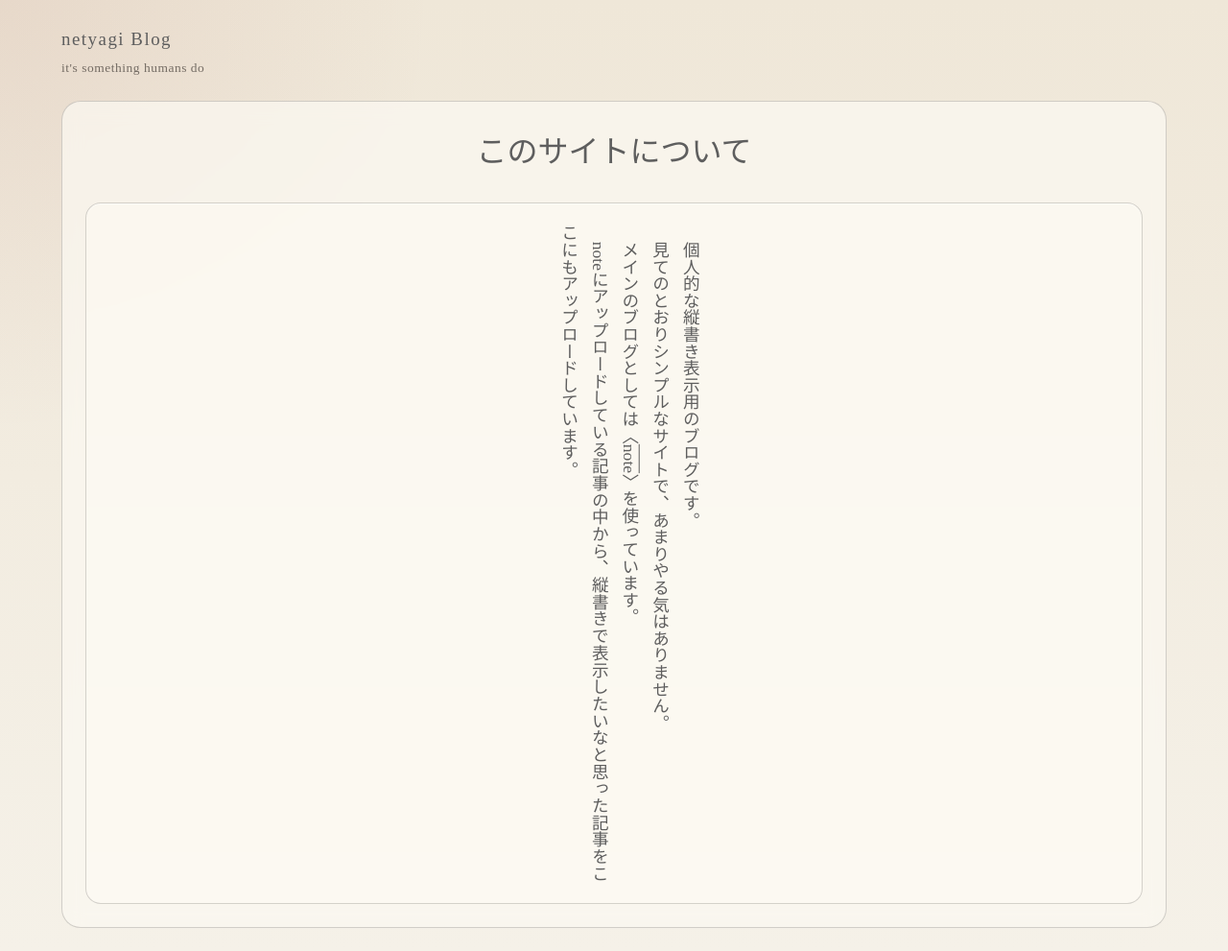
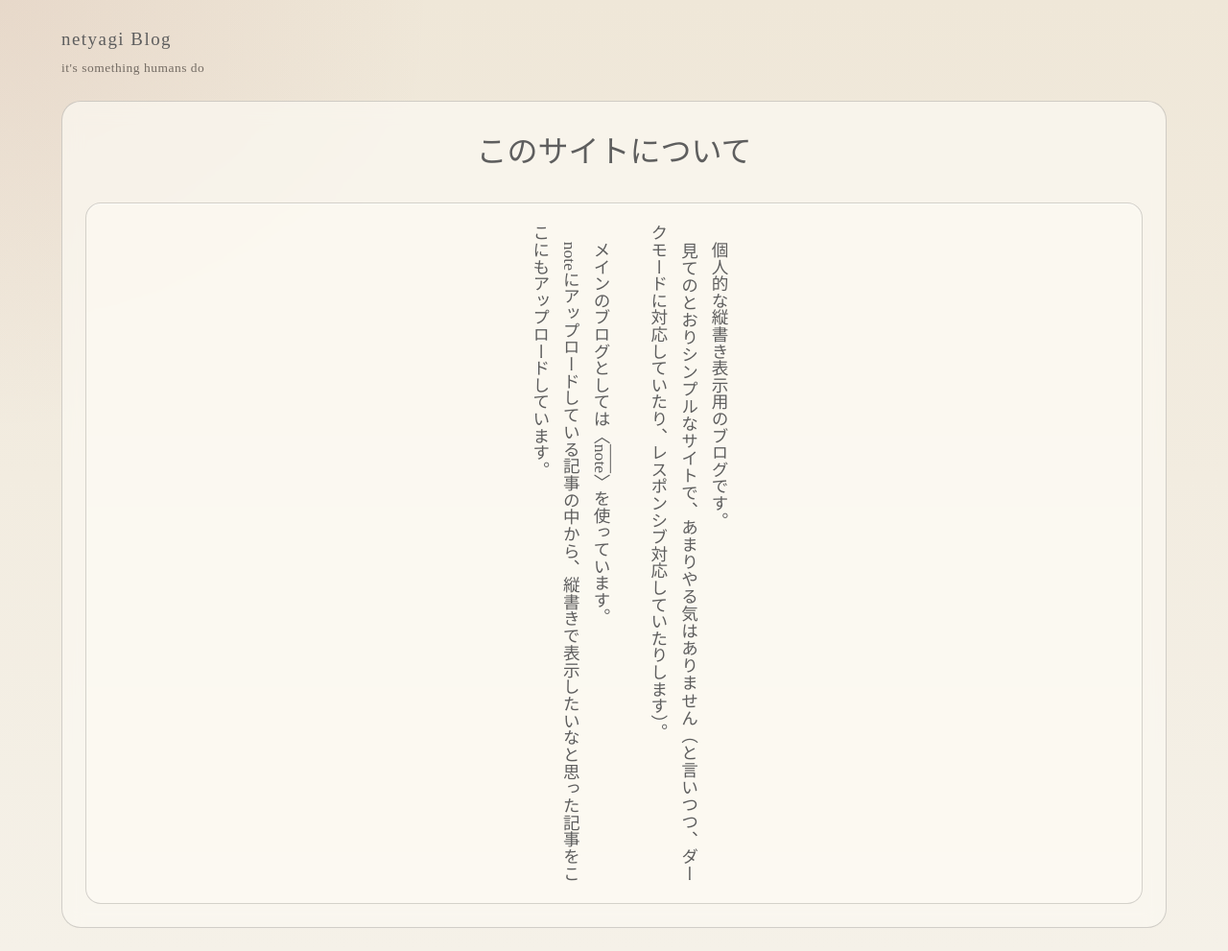
Before and after one commit to netyagi-pages/blog, a Jekyll site: the page built from about.md, in a window 1280 px wide. Shown: the whole page at 96% size. Built offline with Jekyll 4.4.1, drawn with Linux system fonts in a browser that asks for light colours.

Commit message:
changed text

```diff
--- a/about.md
+++ b/about.md
@@ -6,6 +6,7 @@ show_date: false
 ---
 
 　個人的な縦書き表示用のブログです。
-　見てのとおりシンプルなサイトで、あまりやる気はありません。
+　見てのとおりシンプルなサイトで、あまりやる気はありません（と言いつつ、ダークモードに対応していたり、レスポンシブ対応していたりします）。
+
 　メインのブログとしては〈[note](https://note.com/netyagi)〉を使っています。
 　noteにアップロードしている記事の中から、縦書きで表示したいなと思った記事をここにもアップロードしています。
```
